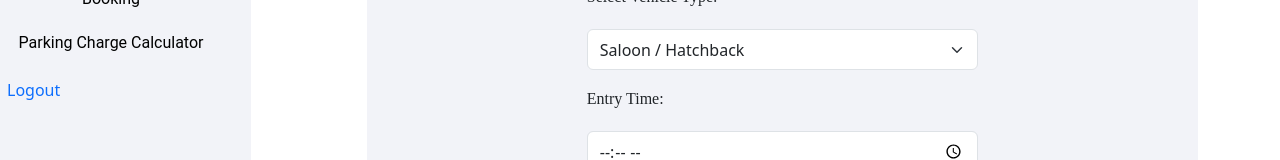
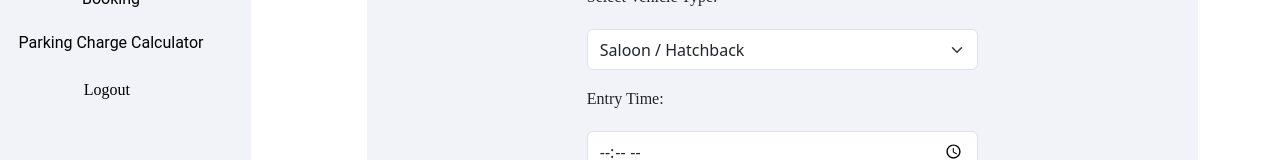
Before and after one commit to PubuduDeepamal/KCC, a React (Create React App) app: page /Admincostcal in a window 1280 px wide. Shown: the part 252-412 px from the top of the page. Built offline with nearby package versions, Linux system fonts and the light colour scheme.

Commit message:
Update Sidebar.css

```diff
--- a/src/Css/Sidebar.css
+++ b/src/Css/Sidebar.css
@@ -82,3 +82,9 @@
 .fs-2 {
   text-align: center;
 }
+
+#logoutbutton{
+  margin-left: 32%;
+  color: black;
+  font-family: 'Times New Roman', serif;
+}
```
